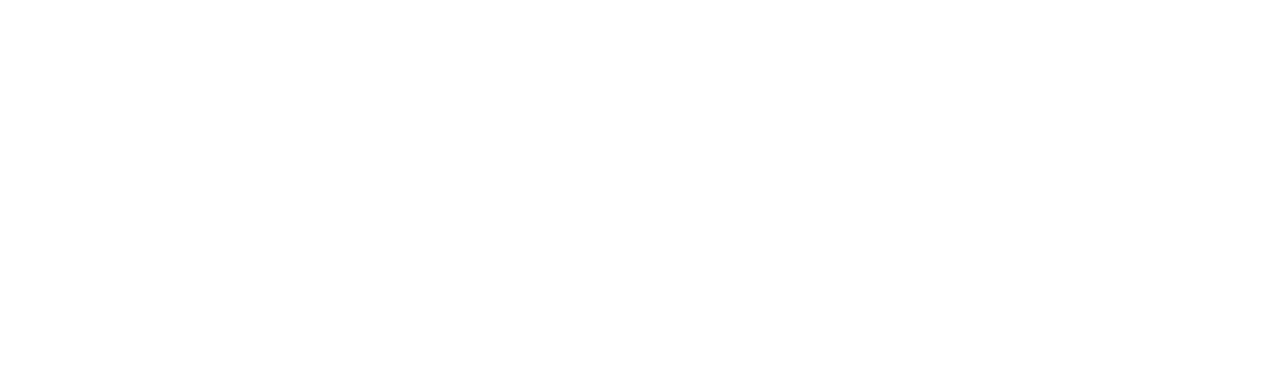
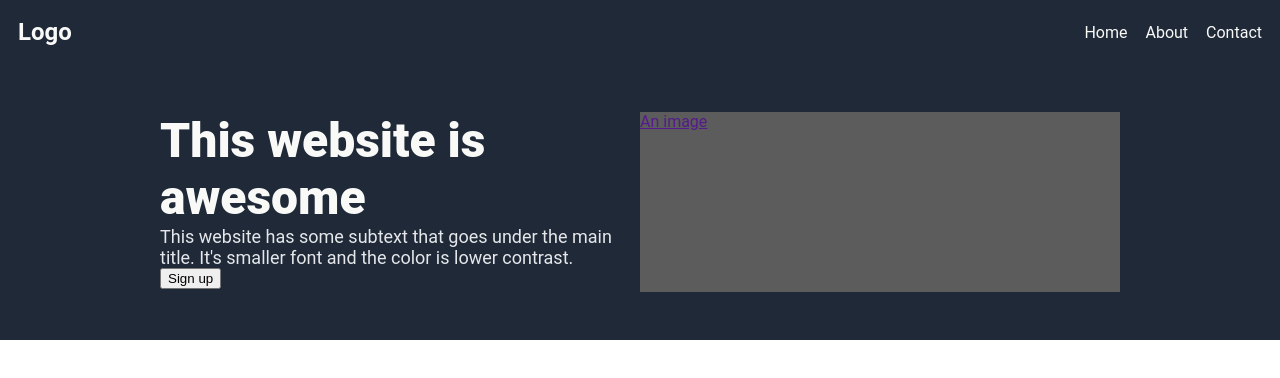
Before and after one commit to huzzeyfh/landing-page, a plain HTML site: page index.html in a window 1280 px wide. Drawn offline with Linux system fonts and the light colour scheme.

Commit message:
Build up navbar and header

```diff
--- a/index.html
+++ b/index.html
@@ -3,9 +3,36 @@
 <head>
     <meta charset="UTF-8">
     <meta name="viewport" content="width=device-width, initial-scale=1.0">
+    <link rel="stylesheet" href="style.css">
     <title>Document</title>
 </head>
+
 <body>
-
+    <div class="body">
+        <div class="navbar">
+            <div class="logo">Logo</div>
+            <div class="navbar-right">
+                <div class="home">Home</div>
+                <div class="about">About</div>
+                <div class="contact">Contact</div>
+            </div>
+        </div>
+        <div class="headbar">
+            <div class="headbar-right">
+                <div class="header">
+                    This website is awesome
+                </div>
+                <div class="description">
+                    This website has some subtext that goes under the main title. It's smaller font and the color is lower contrast.
+                </div>
+                <div class="button">
+                    <button>Sign up</button>
+                </div>
+            </div>
+            <div class="image">
+                <a href="">An image</a>
+            </div>
+        </div>
+    </div>
 </body>
 </html>
--- a/style.css
+++ b/style.css
@@ -0,0 +1,64 @@
+body {
+    font-family: "Roboto";
+    height: 100vh;
+    margin: 0;
+}
+
+.body {
+    display: flex;
+    flex-direction: column;
+}
+
+.navbar {
+    background-color: #1F2937;
+    color: #f9faf8;
+    display: flex;
+    justify-content: space-between;
+    align-items: center;
+    padding: 18px;
+    gap: 12px;
+}
+
+.navbar-right {
+    display: flex;
+    gap: 18px;
+}
+
+.logo {
+    font-size: 24px;
+    font-weight: 700;
+}
+
+.headbar {
+    display: flex;
+    justify-content: center;
+    padding: 48px;
+    background-color: #1F2937;
+}
+
+.headbar-right {
+    width: 480px;
+    height: 180px;
+    color: #f9faf8;
+    flex-direction: column;
+}
+
+.header {
+    font-size: 48px;
+    font-weight: 900;
+}
+
+.description {
+    font-size: 18px;
+    color: #e5e7eb;
+}
+
+.button {
+    /* color: #3882f6; */
+}
+
+.image {
+    width: 480px;
+    height: 180px;
+    background-color: #5c5c5c;
+}
```
